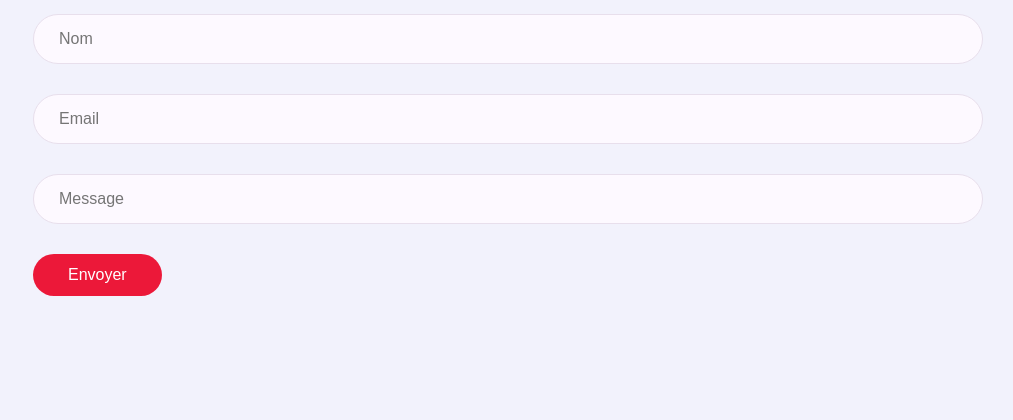
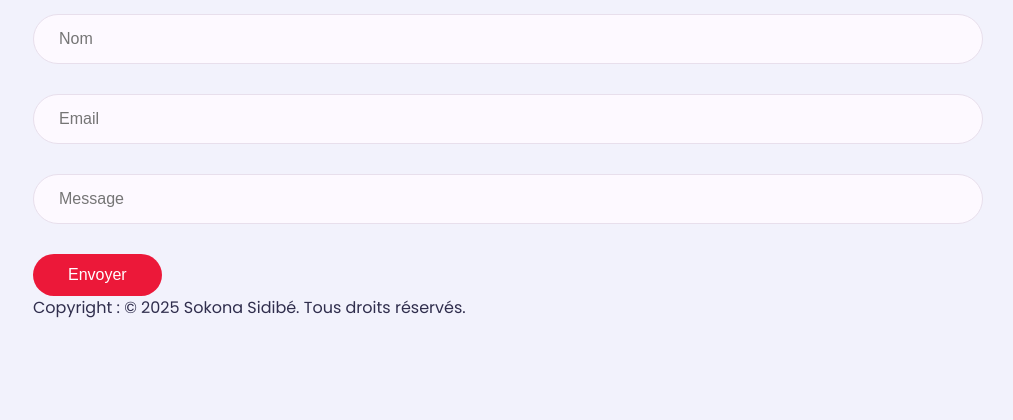
Before and after one commit to sidibe-s/portfolio_sokona, a PHP site: page / in a window 1280 px wide. Shown: the part 4063-4483 px from the top of the page, without its empty margins (267-1280 px from the left). Before the commit the page ends 4359 px from the top, so only its background shows below. Run offline with PHP 8.4, Linux system fonts and the light colour scheme; some libraries are stand-ins or nearby versions.

Commit message:
Finalisation du site

```diff
--- a/index.html
+++ b/index.html
@@ -410,8 +410,15 @@
                             <div class="row">
                                 <div class="form-item col-12 padd-15">
                                     <div class="form-group">
-                                        <button type="submit" class="btn">Envoyer</button>
+                                        <a href="mailto:sidibe-s@saint-louis29.net"><button type="submit"
+                                                class="btn">Envoyer</button></a>
+
                                     </div>
+                                    <p>
+                                    <p>Copyright : © 2025 Sokona Sidibé. Tous droits réservés.</p>
+
+                                    </p>
+
                                 </div>
                             </div>
                         </div>
@@ -440,6 +447,7 @@
             <span class="color-3" onclick="setActiveStyle('color-3')"></span>
             <span class="color-4" onclick="setActiveStyle('color-4')"></span>
             <span class="color-5" onclick="setActiveStyle('color-5')"></span>
+
         </div>
     </div>
     <!-- Style Switcher Fin -->
--- a/style.css
+++ b/style.css
@@ -18,6 +18,7 @@ body {
     background-color: var(--bg-black-900);
     color: var(--text-black-900);
     transition: all 0.3s ease;
+
 }
 
 * {
```
